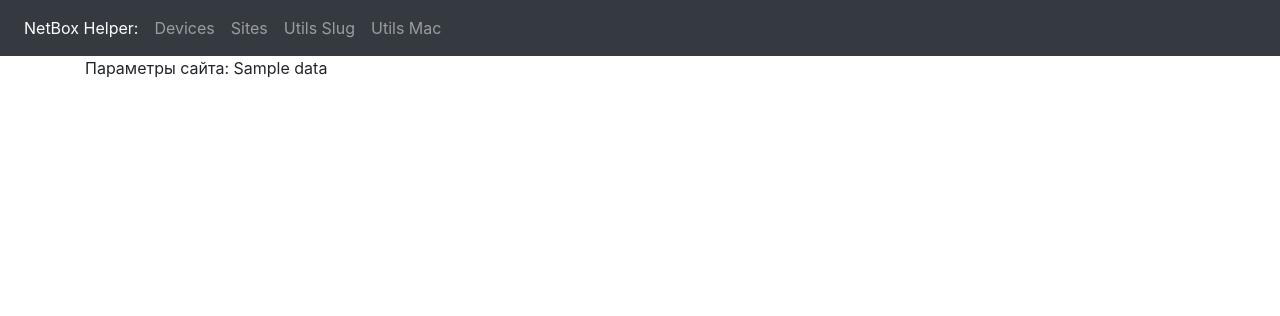
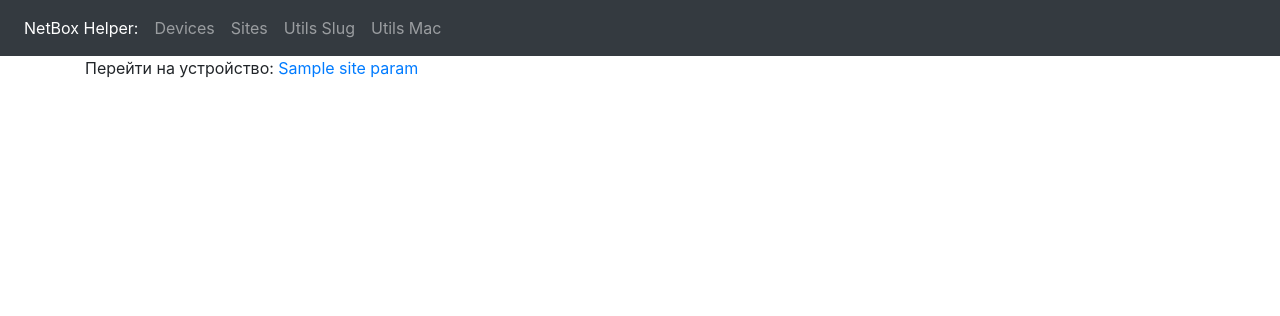
Before and after one commit to DmitryErofeev/nb-helper, a Flask app: template sites/templates/sites/step4.html in a window 1280 px wide. Shown: the top 316 px of the page. Run offline with Flask 2, Linux system fonts and the light colour scheme; the template is opened without the code that fills it: most values are stand-ins (such as "Sample title", 1, 10 or a date in 2020); parts of the project's set-up code (start-up, migrations or seed data) failed here and were passed over; some libraries are stand-ins or nearby versions.

Commit message:
добавлена ссылка на созданное устройство

```diff
--- a/sites/blueprint.py
+++ b/sites/blueprint.py
@@ -189,4 +189,4 @@ def final_step():
            flash('Вы неправильно ввели в поиске номер дома', category='danger')
 
 
-    return render_template('sites/step4.html', data={'site_params': site_params} )
+    return render_template('sites/step4.html', nb_url=nb_url, data={'site_params': site_params} )
--- a/sites/templates/sites/step4.html
+++ b/sites/templates/sites/step4.html
@@ -4,6 +4,10 @@
 
 
 {% block app_content %}
-Параметры сайта:
-{{ data }}
+<!-- Параметры сайта:
+{{ data }} -->
+
+{% if data %}
+    Перейти на устройство:  <a href="{{ nb_url }}dcim/sites/{{ data['site_params']['slug'] }}">{{ data['site_params']['name'] }}</a>
+{% endif %}
 {% endblock %}
```
